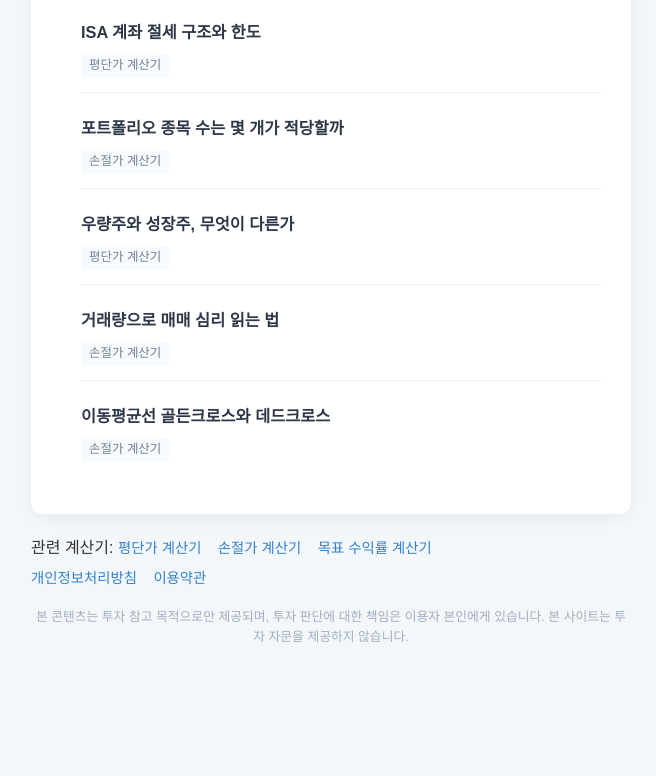
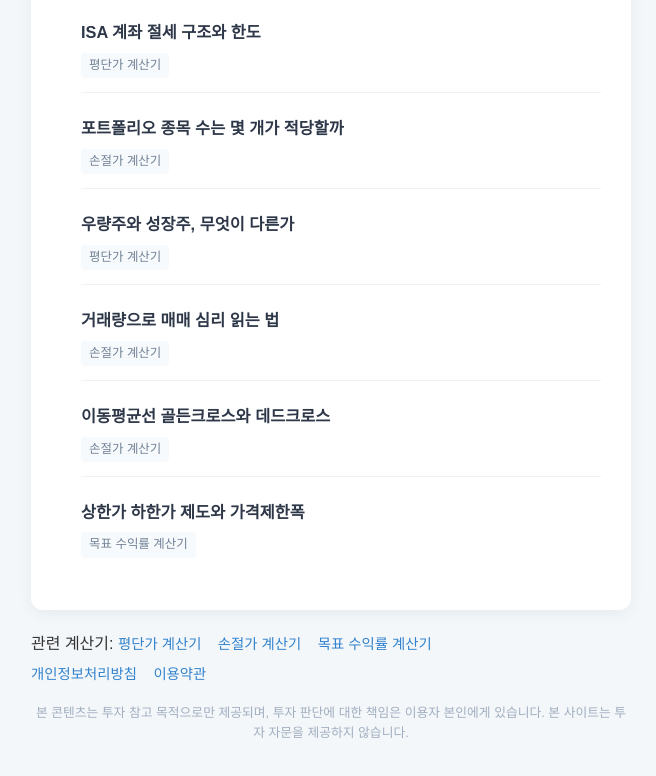
Before and after one commit to kck6842-alt/stock-calc, a plain HTML site: page stock-calculator/guide/index.html in a window 1280 px wide. Shown: the part 1837-2613 px from the top of the page, without its empty margins (309-965 px from the left). Before the commit the page ends 2537 px from the top, so only its background shows below. Drawn offline with Linux system fonts and the light colour scheme.

Commit message:
가이드 목록 갱신 (22건)

```diff
--- a/stock-calculator/guide/index.html
+++ b/stock-calculator/guide/index.html
@@ -90,6 +90,7 @@
         <li><a href="/guide/value-vs-growth-stock">우량주와 성장주, 무엇이 다른가</a><br><span class="tag">평단가 계산기</span></li>
         <li><a href="/guide/trading-volume-signal">거래량으로 매매 심리 읽는 법</a><br><span class="tag">손절가 계산기</span></li>
         <li><a href="/guide/moving-average-cross">이동평균선 골든크로스와 데드크로스</a><br><span class="tag">손절가 계산기</span></li>
+        <li><a href="/guide/price-limit-system">상한가 하한가 제도와 가격제한폭</a><br><span class="tag">목표 수익률 계산기</span></li>
     </ul>
 </div>
 
```
